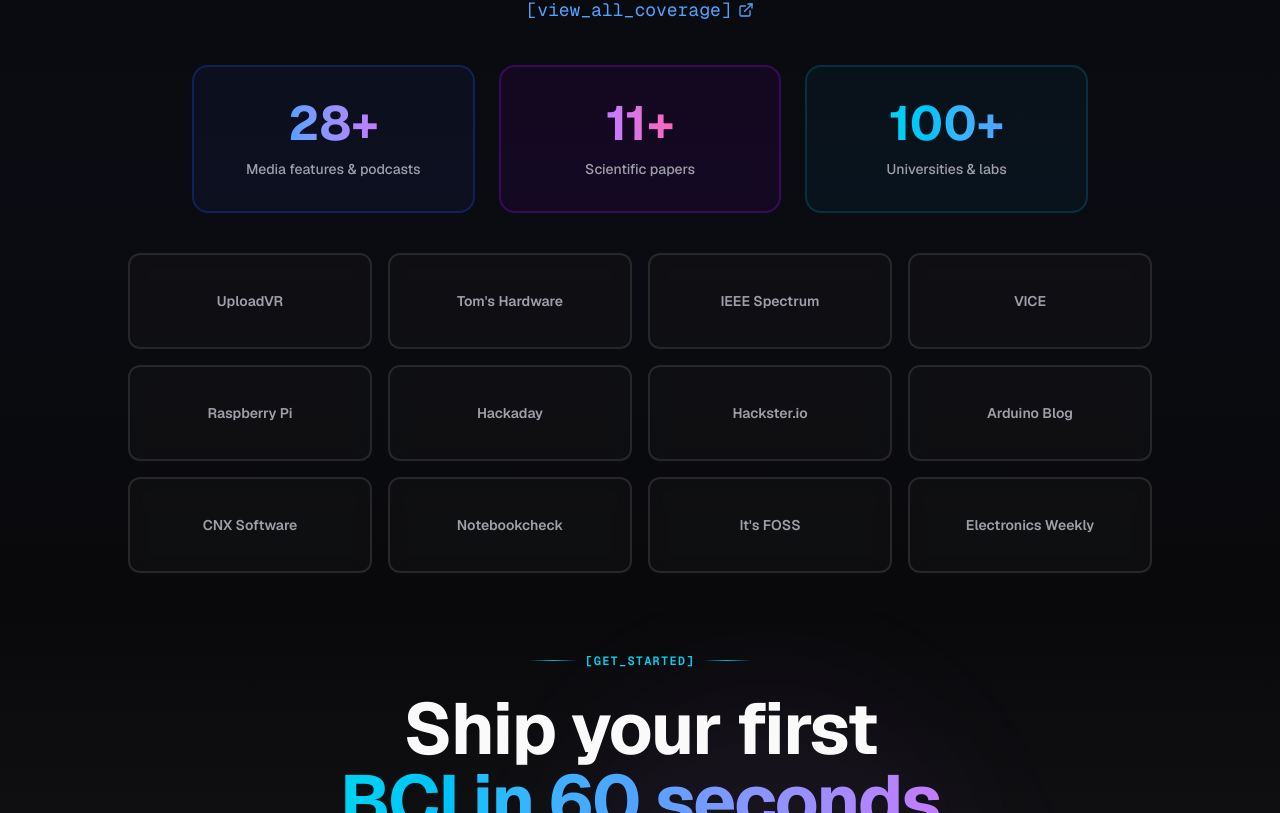
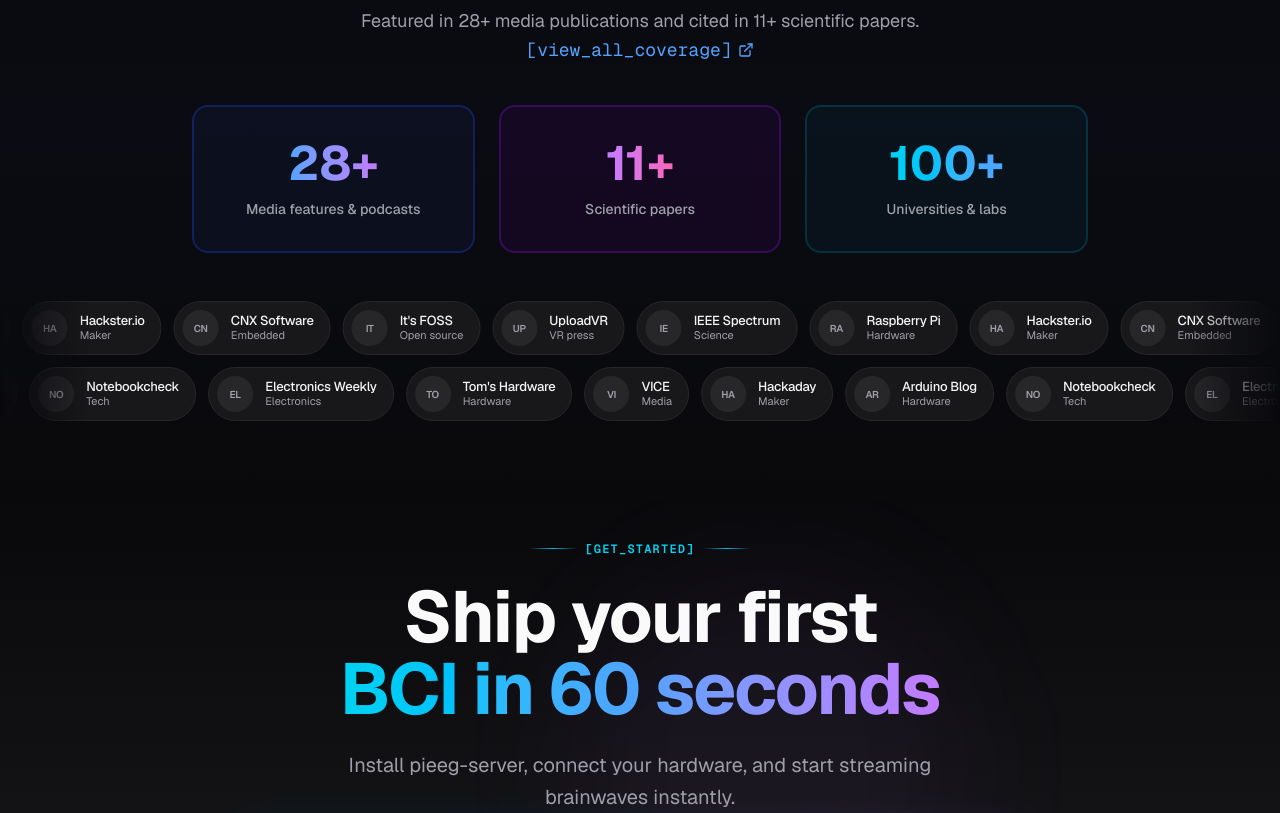
Before and after one commit to pieeg-club/PiEEG-com, a Next.js app: page / in a window 1280 px wide. Shown: the part 6090-6903 px from the top of the page. Built offline with nearby package versions, Linux system fonts and the light colour scheme.

Commit message:
update coverage

```diff
--- a/src/app/page.tsx
+++ b/src/app/page.tsx
@@ -623,23 +623,75 @@ function WebBCISection() {
 
 function FeaturedSection() {
   const publications = [
-    { name: "UploadVR", url: "https://www.uploadvr.com/pieeg-xr-makes-your-vr-avatar-expressive-without-face-tracking/" },
-    { name: "Tom's Hardware", url: "https://www.tomshardware.com/raspberry-pi/raspberry-pi-powers-briefcase-sized-pieeg-bio-lab-project" },
-    { name: "IEEE Spectrum", url: "https://spectrum.ieee.org/neurotechnology-diy" },
-    { name: "VICE", url: "https://www.vice.com/en/article/88x99k/this-affordable-device-will-let-anyone-connect-their-brain-to-a-computer" },
-    { name: "Raspberry Pi", url: "https://www.raspberrypi.com/news/raspberry-pi-to-brain-interface/" },
-    { name: "Hackaday", url: "https://hackaday.com/tag/pieeg/" },
-    { name: "Hackster.io", url: "https://www.hackster.io/news/ildar-rakhmatulin-launches-a-new-16-channel-pieeg-for-the-most-advanced-brain-machine-interfaces-3327547fb52d" },
-    { name: "Arduino Blog", url: "https://blog.arduino.cc/2024/05/10/ardeeg-is-an-arduino-uno-r4-wifi-shield-for-measuring-biosignals/" },
-    { name: "CNX Software", url: "https://www.cnx-software.com/2024/05/15/ardeeg-shield-works-with-arduino-uno-r4-wifi-for-biosignals-measurement/" },
-    { name: "Notebookcheck", url: "https://www.notebookcheck.net/For-VR-PiEEG-XR-measures-brain-activity-in-real-time.1311211.0.html" },
-    { name: "It's FOSS", url: "https://itsfoss.com/news/pieeg-kit/" },
-    { name: "Electronics Weekly", url: "https://www.electronicsweekly.com/blogs/gadget-master/arduino/measuring-eeg-and-biosignals-with-arduino-ardeeg-shield-2024-05/" },
-  ];
+    { name: "UploadVR", kind: "VR press", url: "https://www.uploadvr.com/pieeg-xr-makes-your-vr-avatar-expressive-without-face-tracking/" },
+    { name: "Tom's Hardware", kind: "Hardware", url: "https://www.tomshardware.com/raspberry-pi/raspberry-pi-powers-briefcase-sized-pieeg-bio-lab-project" },
+    { name: "IEEE Spectrum", kind: "Science", url: "https://spectrum.ieee.org/neurotechnology-diy" },
+    { name: "VICE", kind: "Media", url: "https://www.vice.com/en/article/88x99k/this-affordable-device-will-let-anyone-connect-their-brain-to-a-computer" },
+    { name: "Raspberry Pi", kind: "Hardware", url: "https://www.raspberrypi.com/news/raspberry-pi-to-brain-interface/" },
+    { name: "Hackaday", kind: "Maker", url: "https://hackaday.com/tag/pieeg/" },
+    { name: "Hackster.io", kind: "Maker", url: "https://www.hackster.io/news/ildar-rakhmatulin-launches-a-new-16-channel-pieeg-for-the-most-advanced-brain-machine-interfaces-3327547fb52d" },
+    { name: "Arduino Blog", kind: "Hardware", url: "https://blog.arduino.cc/2024/05/10/ardeeg-is-an-arduino-uno-r4-wifi-shield-for-measuring-biosignals/" },
+    { name: "CNX Software", kind: "Embedded", url: "https://www.cnx-software.com/2024/05/15/ardeeg-shield-works-with-arduino-uno-r4-wifi-for-biosignals-measurement/" },
+    { name: "Notebookcheck", kind: "Tech", url: "https://www.notebookcheck.net/For-VR-PiEEG-XR-measures-brain-activity-in-real-time.1311211.0.html" },
+    { name: "It's FOSS", kind: "Open source", url: "https://itsfoss.com/news/pieeg-kit/" },
+    { name: "Electronics Weekly", kind: "Electronics", url: "https://www.electronicsweekly.com/blogs/gadget-master/arduino/measuring-eeg-and-biosignals-with-arduino-ardeeg-shield-2024-05/" },
+  ] as const;
+
+  const mediaRowOne = publications.filter((_, i) => i % 2 === 0);
+  const mediaRowTwo = publications.filter((_, i) => i % 2 === 1);
+
+  const MediaPill = ({ pub }: { pub: (typeof publications)[number] }) => (
+    <span className="inline-flex items-center gap-3 rounded-full border border-zinc-200 bg-white py-2 pr-4 pl-2 text-left shadow-[0_1px_0_rgba(0,0,0,0.04)] transition duration-200 group-hover:border-zinc-300 group-hover:bg-zinc-50 dark:border-zinc-800 dark:bg-zinc-900 dark:shadow-none dark:group-hover:border-zinc-700 dark:group-hover:bg-zinc-800">
+      <span className="flex size-9 shrink-0 items-center justify-center overflow-hidden rounded-full bg-zinc-50 text-[10px] font-semibold tracking-tight text-zinc-500 dark:bg-zinc-800 dark:text-zinc-400">
+        {pub.name.slice(0, 2).toUpperCase()}
+      </span>
+      <span className="flex min-w-0 flex-col leading-tight">
+        <span className="text-[13px] font-medium tracking-[-0.02em] text-zinc-900 dark:text-zinc-100">
+          {pub.name}
+        </span>
+        <span className="text-[11px] text-zinc-500 dark:text-zinc-400">
+          {pub.kind}
+        </span>
+      </span>
+    </span>
+  );
+
+  const MediaRow = ({
+    items,
+    reverse = false,
+  }: {
+    items: readonly (typeof publications)[number][];
+    reverse?: boolean;
+  }) => {
+    const loop = [...items, ...items, ...items, ...items];
+    return (
+      <div className="marquee-fade overflow-hidden">
+        <div
+          className={`flex w-max items-center gap-3 px-4 ${
+            reverse ? "academia-marquee-track-reverse" : "academia-marquee-track"
+          }`}
+        >
+          {loop.map((pub, i) => (
+            <a
+              key={`${pub.name}-${i}`}
+              href={pub.url}
+              target="_blank"
+              rel="noopener noreferrer"
+              aria-hidden={i >= items.length}
+              tabIndex={i >= items.length ? -1 : undefined}
+              className="group shrink-0"
+            >
+              <MediaPill pub={pub} />
+            </a>
+          ))}
+        </div>
+      </div>
+    );
+  };
 
   return (
-    <section className="py-10 px-4 bg-linear-to-b from-white via-blue-50/30 to-white dark:from-zinc-950 dark:via-blue-950/10 dark:to-zinc-950">
-      <div className="mx-auto max-w-7xl">
+    <section className="overflow-hidden py-20 bg-linear-to-b from-white via-blue-50/30 to-white dark:from-zinc-950 dark:via-blue-950/10 dark:to-zinc-950">
+      <div className="mx-auto max-w-7xl px-4">
 
         <div className="flex flex-col items-center text-center gap-10">
           <div className="flex flex-col gap-6 max-w-3xl">
@@ -702,31 +754,12 @@ function FeaturedSection() {
             </div>
           </div>
 
-          {/* Publication logos grid */}
-          <div className="w-full max-w-5xl">
-            <div className="grid grid-cols-2 sm:grid-cols-3 lg:grid-cols-4 gap-4">
-              {publications.map((pub, idx) => (
-                <a
-                  key={pub.url}
-                  href={pub.url}
-                  target="_blank"
-                  rel="noopener noreferrer"
-                  className="group relative rounded-xl"
-                  style={{ animationDelay: `${idx * 0.05}s` }}
-                >
-                  <div className="absolute inset-0 bg-linear-to-br from-blue-500/10 via-purple-500/10 to-pink-500/10 opacity-0 group-hover:opacity-100 rounded-xl transition-opacity duration-300" />
-                  <div className="relative flex items-center justify-center h-24 px-4 border-2 border-zinc-200 dark:border-zinc-800 bg-white dark:bg-zinc-900/40 backdrop-blur-sm hover:border-blue-300 dark:hover:border-blue-700 rounded-xl transition-all duration-200">
-                    <span className="font-semibold text-sm text-center text-zinc-500 dark:text-zinc-400 group-hover:text-zinc-900 dark:group-hover:text-zinc-100 transition-colors">
-                      {pub.name}
-                    </span>
-                  </div>
-                </a>
-              ))}
-            </div>
-          </div>
+        </div>
+      </div>
 
-        </div>
-
+      <div className="mt-12 flex flex-col gap-3">
+        <MediaRow items={mediaRowOne} />
+        <MediaRow items={mediaRowTwo} reverse />
       </div>
     </section>
   );
```
